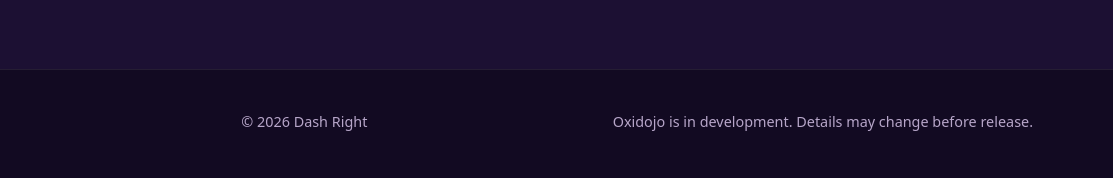
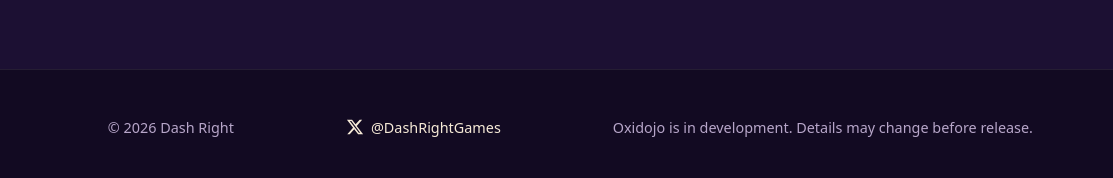
Before and after one commit to dashrightgames/dashrightgames.github.io, a plain HTML site: page index.html in a window 1280 px wide. Shown: the part 4561-4739 px from the top of the page, 167-1280 px from the left. Drawn offline with Linux system fonts and the light colour scheme.

Commit message:
Add X link to the footer

```diff
--- a/index.html
+++ b/index.html
@@ -99,7 +99,9 @@ section{padding:4.5rem 0;scroll-margin-top:58px}
 .press a:hover{border-color:var(--sun)}
 
 footer{padding:2.5rem 0 3rem;border-top:1px solid var(--line);color:var(--muted);font-size:.9rem}
-footer .wrap{display:flex;flex-wrap:wrap;gap:1rem 2rem;justify-content:space-between}
+footer .wrap{display:flex;flex-wrap:wrap;gap:1rem 2rem;justify-content:space-between;align-items:center}
+footer .social{display:inline-flex;align-items:center;gap:.45rem;color:var(--paper);text-decoration:none}
+footer .social:hover{color:var(--sun)}
 
 /* lightbox */
 dialog{padding:0;border:0;background:transparent;max-width:96vw;max-height:94vh}
@@ -268,6 +270,7 @@ dialog button{position:fixed;top:14px;right:18px;background:none;border:0;color:
   <div class="wrap">
     <a class="studio" href="#top"><img src="assets/dashright-logo.svg" alt="Dash Right" width="61" height="25" loading="lazy"></a>
     <span>© 2026 Dash Right</span>
+    <a class="social" href="https://x.com/DashRightGames" target="_blank" rel="noopener me" aria-label="Dash Right on X (@DashRightGames)"><svg viewBox="0 0 24 24" width="18" height="18" aria-hidden="true"><path fill="currentColor" d="M18.244 2.25h3.308l-7.227 8.26 8.502 11.24H16.17l-5.214-6.817L4.99 21.75H1.68l7.73-8.835L1.254 2.25H8.08l4.713 6.231zm-1.161 17.52h1.833L7.084 4.126H5.117z"/></svg><span>@DashRightGames</span></a>
     <span>Oxidojo is in development. Details may change before release.</span>
   </div>
 </footer>
```
